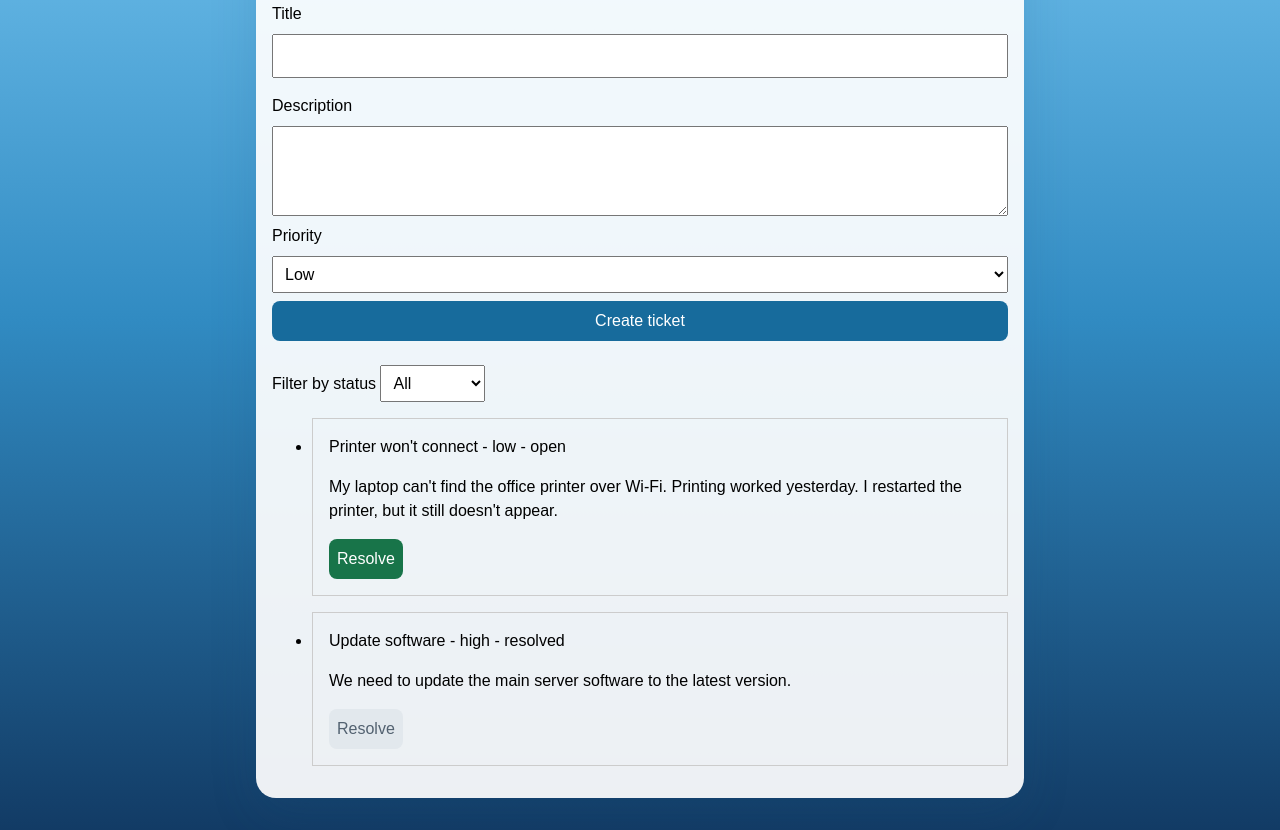
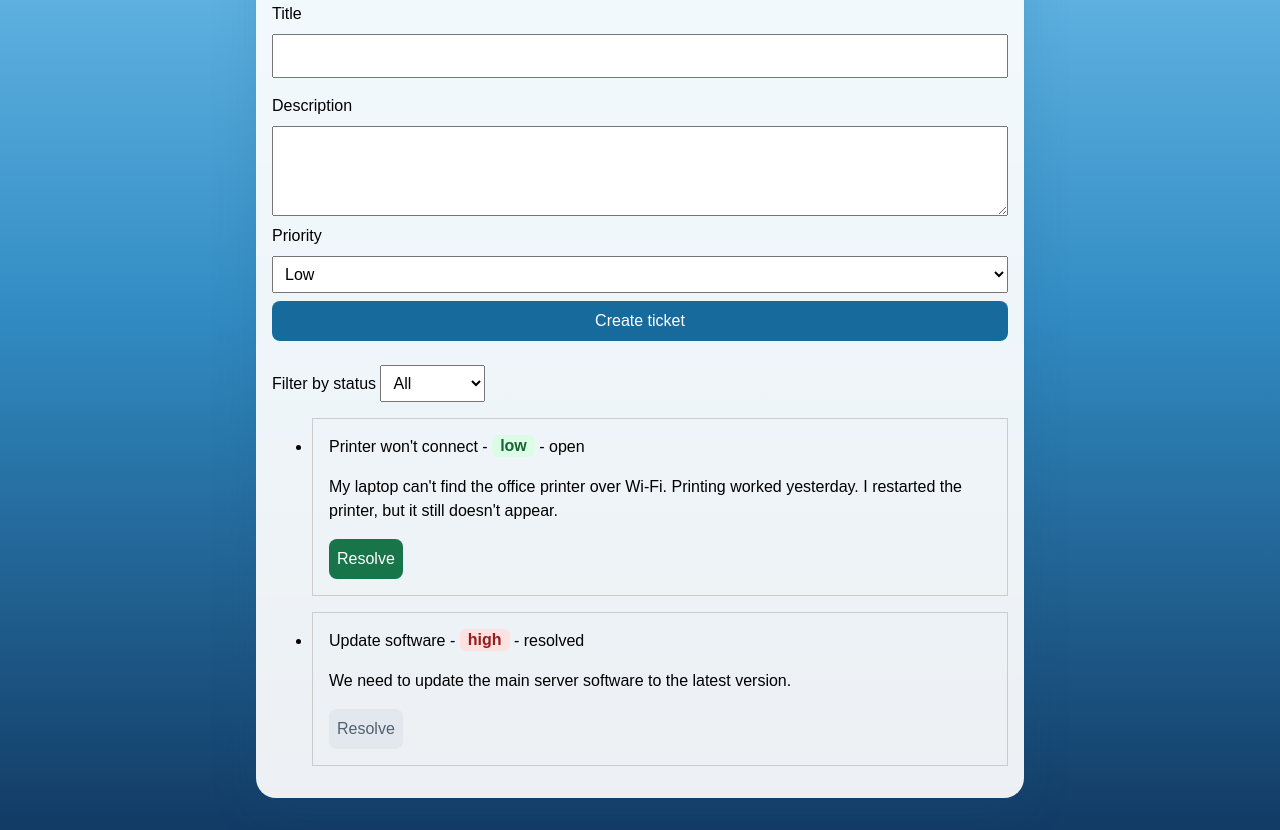
Before and after one commit to Noveyam/it-ticket-tracker, a plain HTML site: page index.html in a window 1280 px wide. Shown: the part 193-1023 px from the top of the page. Drawn offline with Linux system fonts and the light colour scheme.

Commit message:
Add colored labels for ticket priorities

```diff
--- a/styles.css
+++ b/styles.css
@@ -66,3 +66,24 @@ button {
   color: #526170;
   cursor: default;
 }
+
+.priority-label {
+  padding: 0.15rem 0.5rem;
+  border-radius: 0.4rem;
+  font-weight: bold;
+}
+
+.priority-low {
+  background: #dcfce7;
+  color: #166534;
+}
+
+.priority-medium {
+  background: #fef08a;
+  color: #713f12;
+}
+
+.priority-high {
+  background: #fee2e2;
+  color: #991b1b;
+}
--- a/ticket.js
+++ b/ticket.js
@@ -59,9 +59,14 @@ function renderTickets(tickets) {
       continue;
     }
     const priorityLabel = currentTicket.priority ?? "not set";
+    const priorityElement = document.createElement("span");
+    priorityElement.textContent = priorityLabel;
+    priorityElement.className = "priority-label priority-" + priorityLabel;
 
     const listItem = document.createElement("li");
-    listItem.textContent = currentTicket.title + " - " + priorityLabel + " - " + currentTicket.status;
+    listItem.textContent = currentTicket.title + " - ";
+    listItem.appendChild(priorityElement);
+    listItem.append(" - " + currentTicket.status);
 
     const descriptionElement = document.createElement("p");
     descriptionElement.textContent = currentTicket.description ?? "";
```
